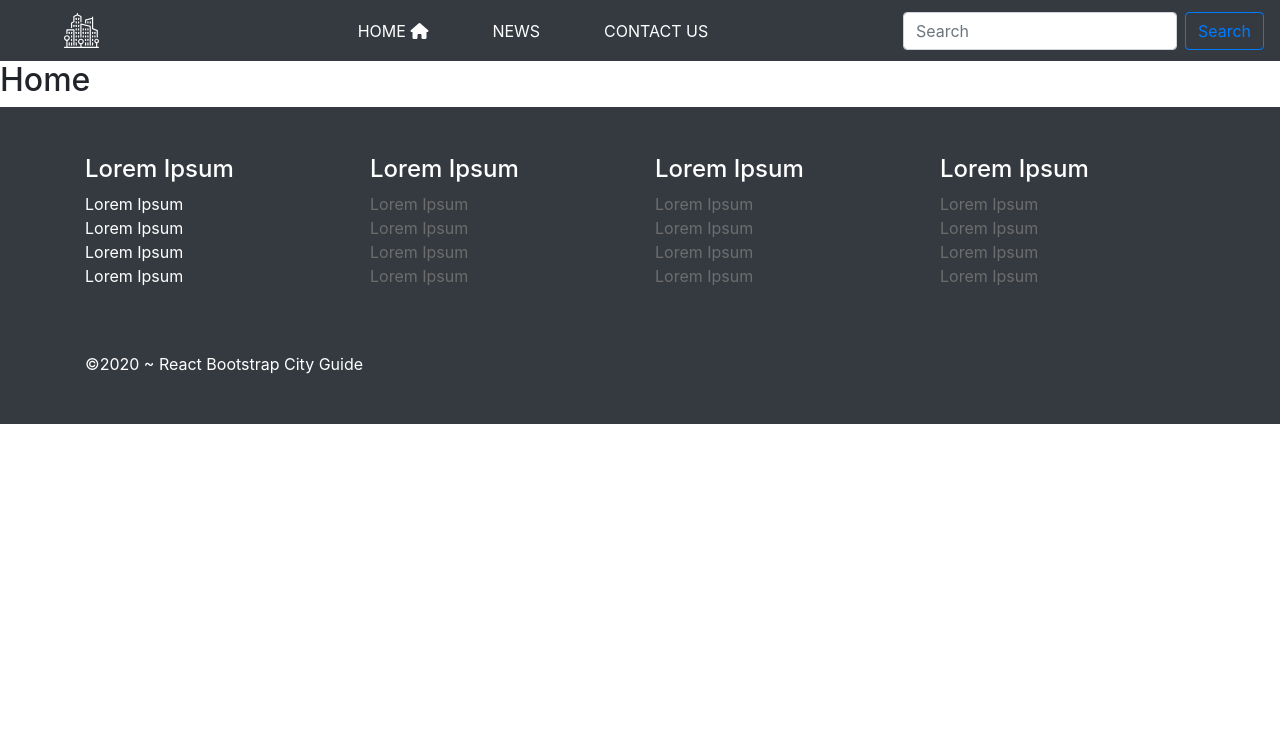
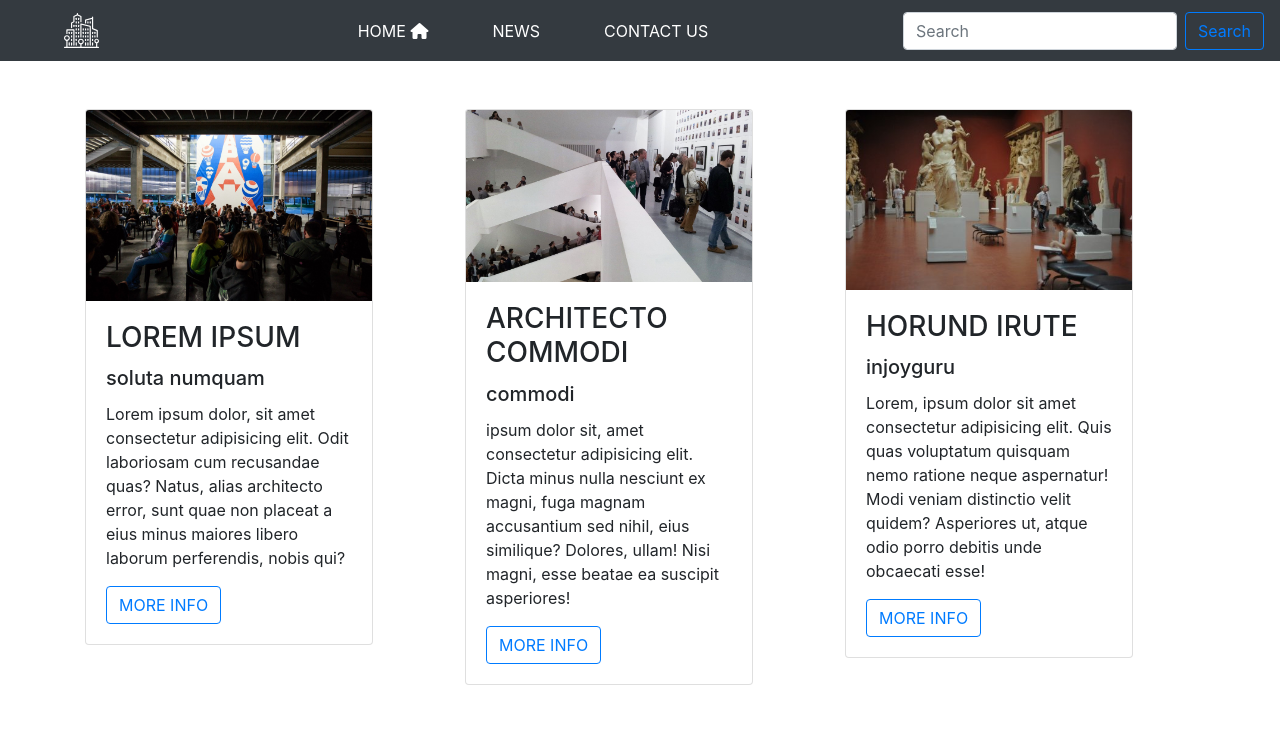
Before and after one commit to AidanLDev/React-Bootstrap-City-Guide, a React (Create React App) app: page / in a window 1280 px wide. Shown: the top 731 px of the page. Built offline with nearby package versions, Linux system fonts and the light colour scheme.

Commit message:
Map through data and dispaly info cards

```diff
--- a/src/components/info.js
+++ b/src/components/info.js
@@ -1,17 +1,24 @@
-import React, { useContext } from 'react';
-import { InfoContext } from '../../context';
+import React from 'react';
+import { Link } from 'react-router-dom';
 
-export default function Info() {
-  const contextValue = useContext(InfoContext);
-  console.log(contextValue);
+export default function Info(props) {
+  const { headerTitle, img, headerSubTitle, headerText } = props.item;
   return (
     <>
       <div className='col-10 col-lg-4 mx-auto mb-5'>
-        <div className='card' style={{ width: '18rem' }}></div>
-        {/* <img src={img} alt={headerTitle} className='card-img-top' /> */}
-        <div className='card-body'>
-          {/* <h3 className='card-title text-uppercase'>{headerTitle}</h3> */}
-          {/* <h5 className='card-title'>{headerSubTitle}</h5> */}
+        <div className='card' style={{ width: '18rem' }}>
+          <img src={img} alt={headerTitle} className='card-img-top' />
+          <div className='card-body'>
+            <h3 className='card-title text-uppercase'>{headerTitle}</h3>
+            <h5 className='card-title'>{headerSubTitle}</h5>
+            <p className='card-text'>{headerText}</p>
+            <Link
+              to='/details'
+              className='btn btn-outline-primary text-uppercase'
+            >
+              More Info
+            </Link>
+          </div>
         </div>
       </div>
     </>
--- a/src/components/pages/Home.js
+++ b/src/components/pages/Home.js
@@ -1,12 +1,16 @@
 import React, { useContext } from 'react';
 import { InfoContext } from '../../context';
-
+import Info from '../Info';
 export default function Home() {
   const contextValue = useContext(InfoContext);
   console.log(contextValue);
   return (
-    <div>
-      <h2>Home</h2>
+    <div className='container'>
+      <div className='row mt-5'>
+        {contextValue.info.map((item) => {
+          return <Info key={item.id} item={item} />;
+        })}
+      </div>
     </div>
   );
 }
```
